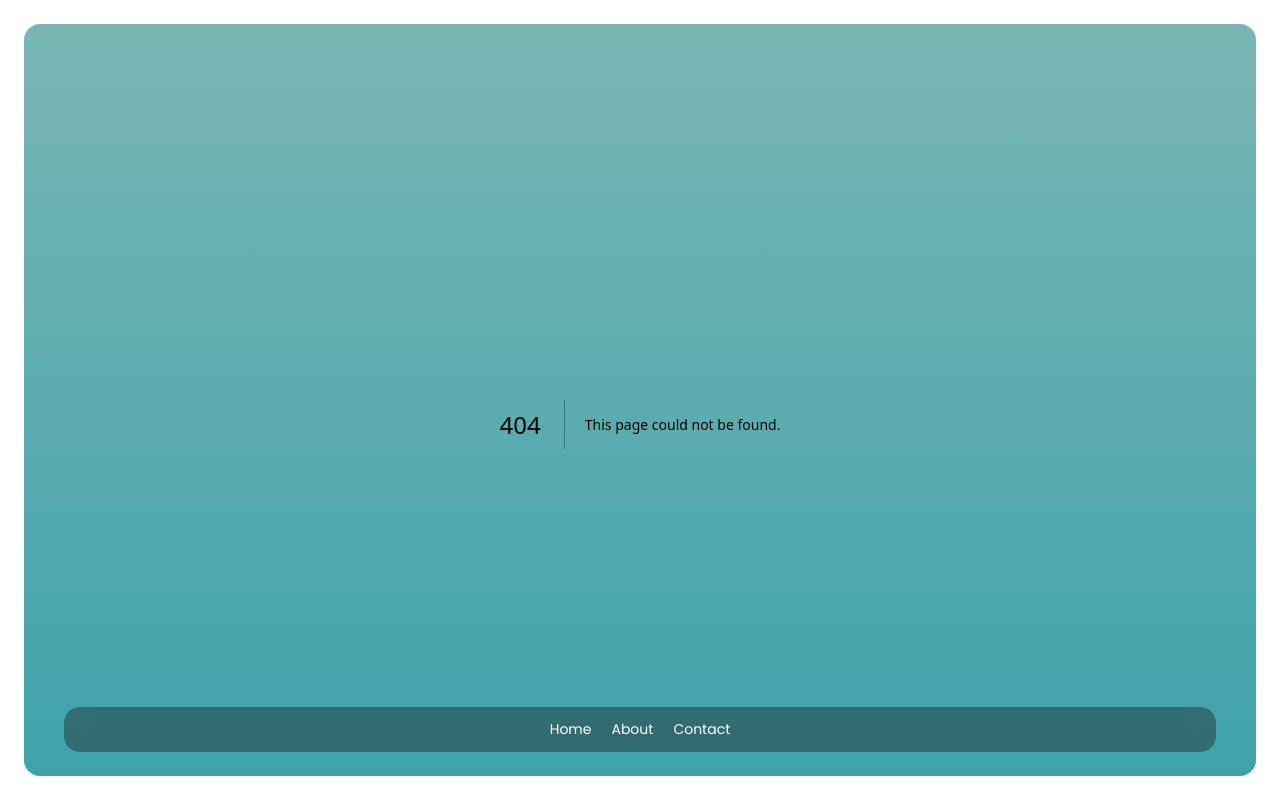
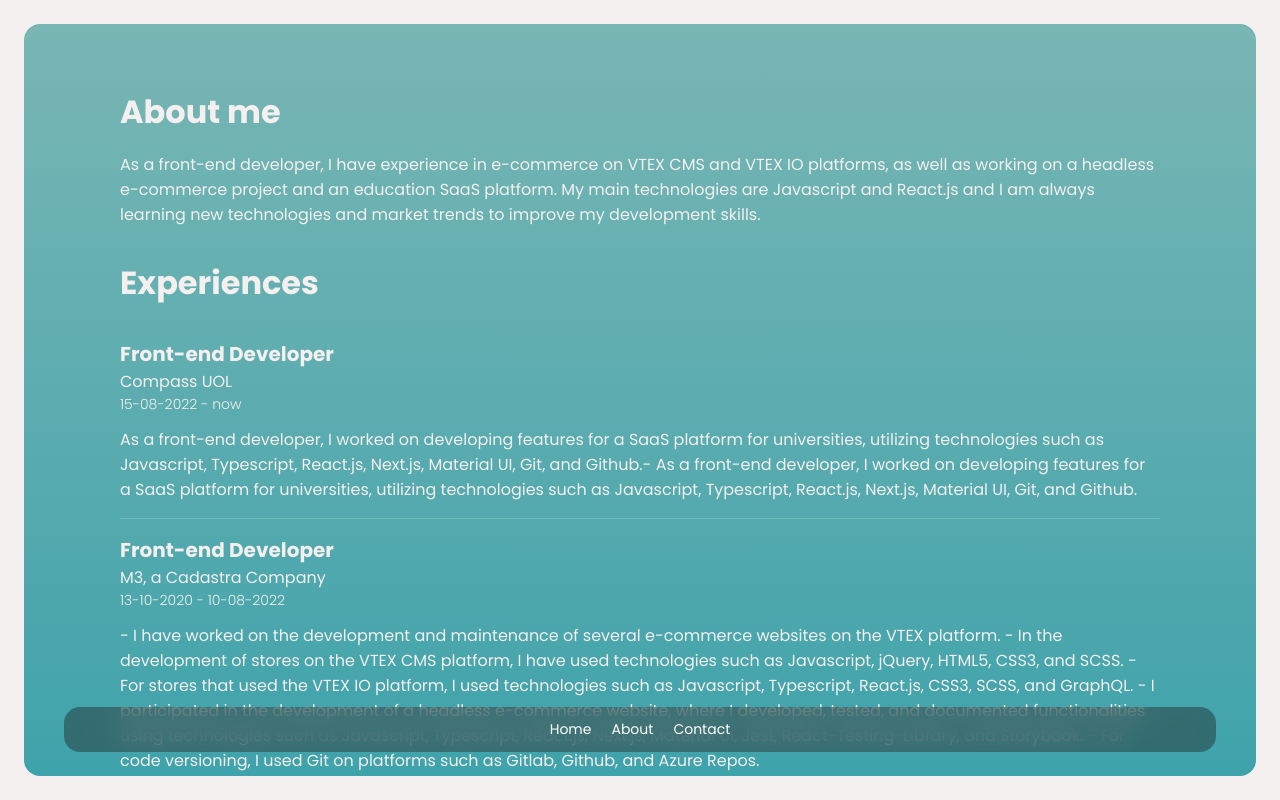
Before and after one commit to dprodrigues/portifolio, a Next.js app: page /about in a window 1280 px wide. Before the commit this address had no page. Built offline with nearby package versions, Linux system fonts and the light colour scheme.

Commit message:
feat: add wip about page

```diff
--- /dev/null
+++ b/app/about/page.js
@@ -0,0 +1,64 @@
+'use client'
+
+import styled from 'styled-components'
+import Experience from '@/components/experience'
+
+const Container = styled.div`
+  padding: 4rem 6rem;
+`
+
+const Title = styled.h2`
+  font-size: 2rem;
+  margin-bottom: 1rem;
+  font-weight: 700;
+`
+
+const Description = styled.p`
+  margin-bottom: 2rem;
+`
+
+const experiences = [
+  {
+    id: 'e-2',
+    title: 'Front-end Developer',
+    company: 'Compass UOL',
+    start: '15-08-2022',
+    end: 'now',
+    description:
+      'As a front-end developer, I worked on developing features for a SaaS platform for universities, utilizing technologies such as Javascript, Typescript, React.js, Next.js, Material UI, Git, and Github.- As a front-end developer, I worked on developing features for a SaaS platform for universities, utilizing technologies such as Javascript, Typescript, React.js, Next.js, Material UI, Git, and Github.',
+  },
+  {
+    id: 'e-1',
+    title: 'Front-end Developer',
+    company: 'M3, a Cadastra Company',
+    start: '13-10-2020',
+    end: '10-08-2022',
+    description: `- I have worked on the development and maintenance of several e-commerce websites on the VTEX platform.
+    - In the development of stores on the VTEX CMS platform, I have used technologies such as Javascript, jQuery, HTML5, CSS3, and SCSS.
+    - For stores that used the VTEX IO platform, I used technologies such as Javascript, Typescript, React.js, CSS3, SCSS, and GraphQL.
+    - I participated in the development of a headless e-commerce website, where I developed, tested, and documented functionalities using technologies such as Javascript, Typescript, React.js, Next.js, Material UI, Jest, React-Testing-Library, and Storybook.
+    - For code versioning, I used Git on platforms such as Gitlab, Github, and Azure Repos.`,
+  },
+]
+
+export default function About() {
+  return (
+    <Container>
+      <Title>About me</Title>
+
+      <Description>
+        As a front-end developer, I have experience in e-commerce on VTEX CMS
+        and VTEX IO platforms, as well as working on a headless e-commerce
+        project and an education SaaS platform. My main technologies are
+        Javascript and React.js and I am always learning new technologies and
+        market trends to improve my development skills.
+      </Description>
+
+      <Title>Experiences</Title>
+
+      {experiences.map(({ id, ...experience }) => (
+        <Experience key={id} {...experience} />
+      ))}
+    </Container>
+  )
+}
--- a/assets/base.css
+++ b/assets/base.css
@@ -1,7 +1,4 @@
 :root {
-  --font-body: 'Poppins', sans-serif;
-  --font-title: 'Libre Franklin', sans-serif;
-
   --screen-height: calc(100vh - 3rem);
   --screen-width: calc(100vw - 3rem);
 
@@ -14,6 +11,7 @@
 *::after {
   border: none;
   box-sizing: border-box;
+  color: var(--color-text);
   font-weight: normal;
   margin: 0;
   outline: none;
@@ -25,10 +23,7 @@ body {
   -webkit-font-smoothing: antialiased;
   align-items: center;
   background-color: var(--bg-color-out);
-  color: #fff;
-  color: var(---color-text);
   display: flex;
-  font-family: var(--font-body);
   font-size: 1rem;
   height: 100vh;
   justify-content: center;
--- /dev/null
+++ b/components/experience.js
@@ -0,0 +1,48 @@
+import styled from 'styled-components'
+
+const Container = styled.div`
+  border-top: 1px solid #f4f0f030;
+  padding-block: 1rem;
+  width: 100%;
+
+  &:first-of-type {
+    border-top: none;
+  }
+`
+
+const Title = styled.h3`
+  font-size: 1.25rem;
+  font-weight: 700;
+`
+
+const Company = styled.p``
+
+const Description = styled.p``
+
+const Period = styled.p`
+  font-size: 0.875rem;
+  font-weight: 300;
+  margin-bottom: 0.75rem;
+`
+
+export default function Experience({
+  title,
+  company,
+  start,
+  end,
+  description,
+}) {
+  return (
+    <Container>
+      <Title>{title}</Title>
+
+      <Company>{company}</Company>
+
+      <Period>
+        {start} - {end}
+      </Period>
+
+      <Description>{description}</Description>
+    </Container>
+  )
+}
```
Also changed, not shown: styles/app.js (+1 -6 lines).
